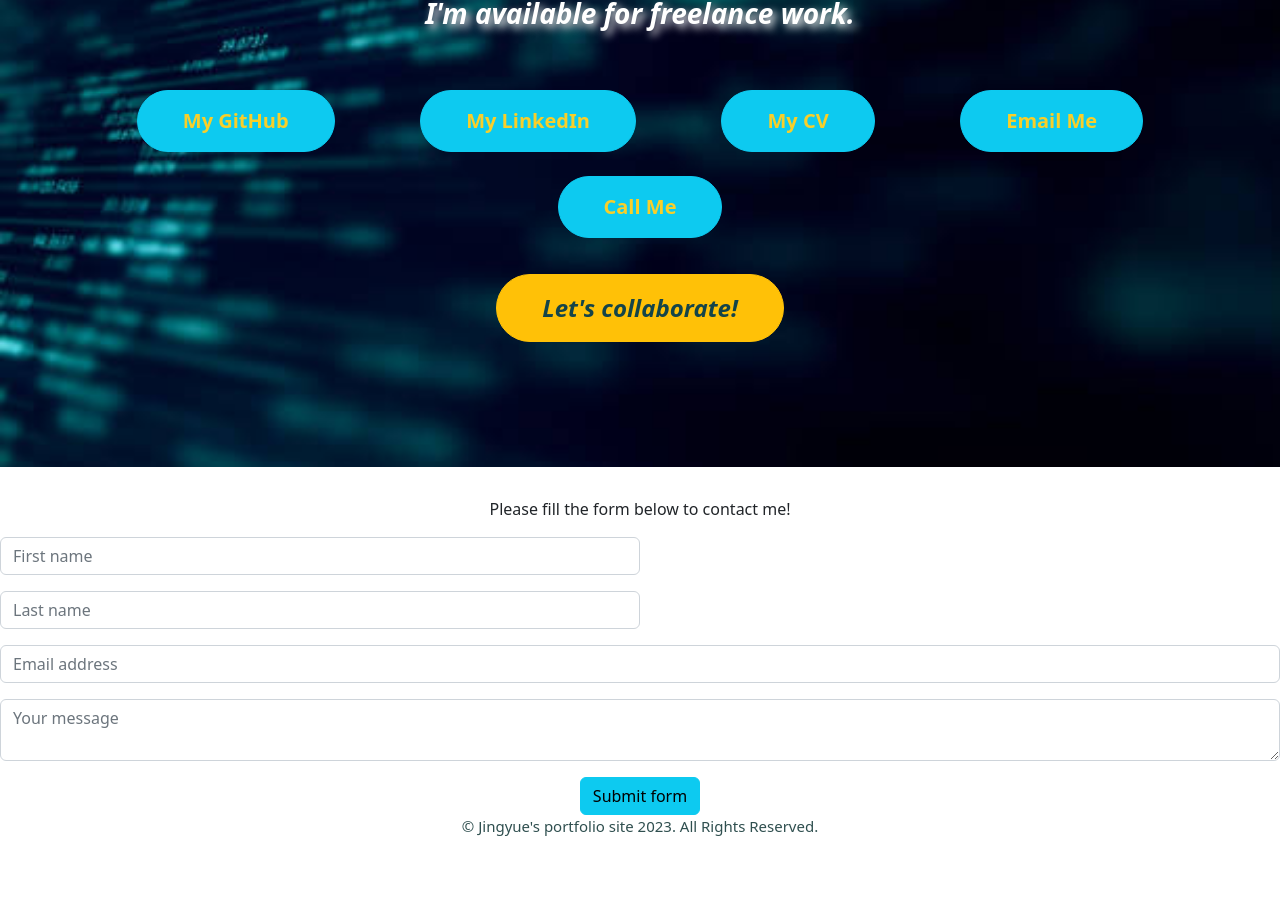
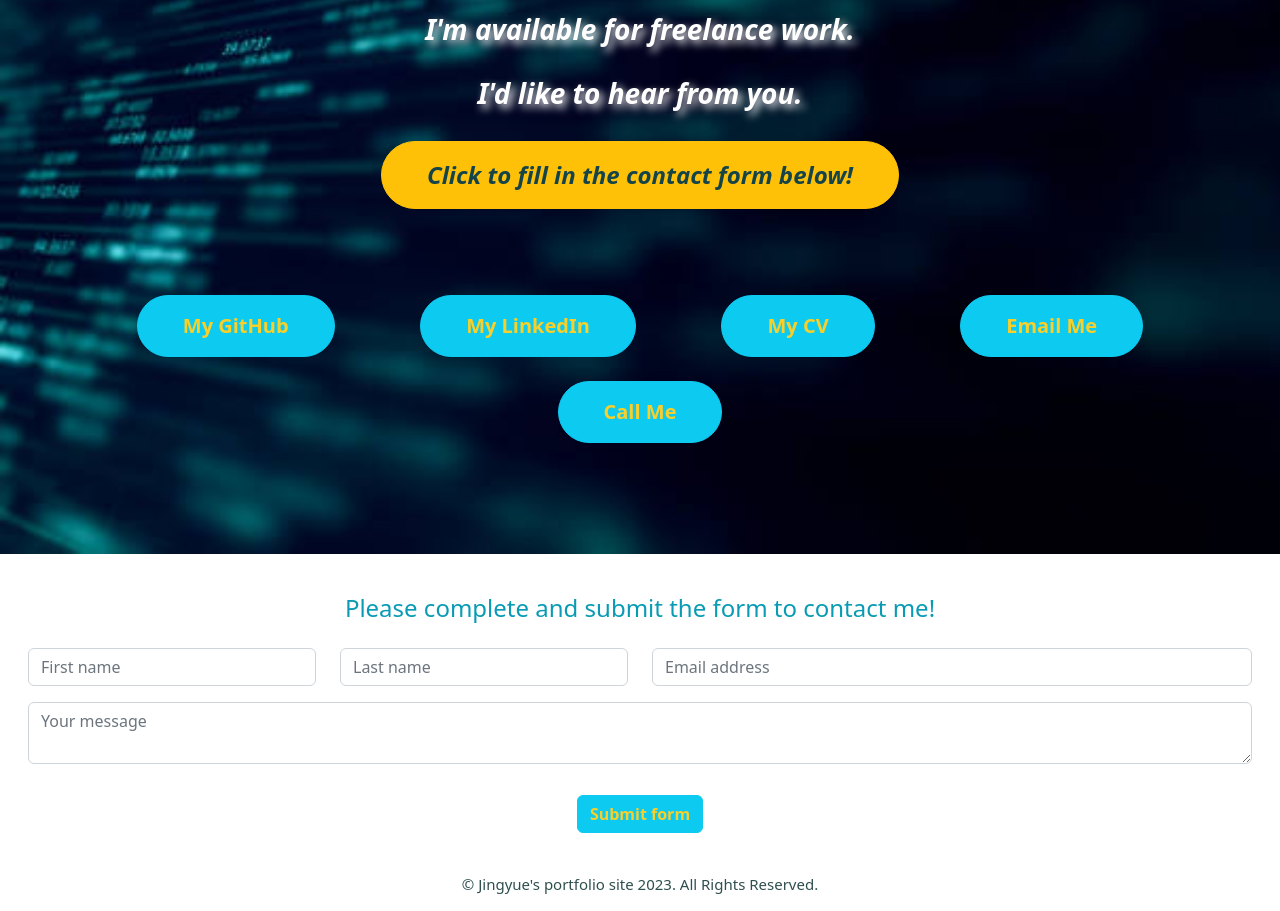
Before and after one commit to dr-jingyuezhao/react-portfolio, a React (Create React App) app: page /#/contact/ContactForm in a window 1280 px wide. Shown: the part 250-1161 px from the top of the page. Before the commit the page ends 1104 px from the top, so only its background shows below. Built offline with nearby package versions, Linux system fonts and the light colour scheme.

Commit message:
make styling changes and update the components accordingly

```diff
--- a/src/components/Contact/index.js
+++ b/src/components/Contact/index.js
@@ -10,14 +10,14 @@
     <div>
       <Jumbotron>
         <h1 className="jumboText mb-5">Get in Touch!</h1>
-        <h3 className="jumboText mb-5">I'm available for freelance work.</h3>
+        <h3 className="jumboText mb-3" style={{ lineHeight: "4rem" }}>I'm available for freelance work. <br />I'd like to hear from you.</h3>
         {/* Information about GitHub, LinkedIn, CV, Email, Phone number */}
+        <Link to="ContactForm" role="button" className="btn btn-warning btn-xl rounded-pill js-scroll-trigger">
+          Click to fill in the contact form below!
+        </Link>
         <ContactInfo />
-        <Link to="ContactForm" role="button" className="btn btn-warning btn-xl rounded-pill js-scroll-trigger">
-          Let's collaborate!
-        </Link>
       </Jumbotron>
-      {/* The contact form for handling events is displayed when clicking the "Let's Collaborate" button */}
+      {/* The contact form for handling events is displayed when clicking the "Click to fill in the contact form" button */}
       <Routes>
         <Route path="ContactForm" element={<ContactForm />} />
       </Routes>
--- a/src/components/Contact/style.css
+++ b/src/components/Contact/style.css
@@ -1,5 +1,4 @@
 .jumboText {
-    /* position: relative; */
     color: white;
     font-weight: bold;
     font-style: italic;
--- a/src/components/ContactForm/index.js
+++ b/src/components/ContactForm/index.js
@@ -4,6 +4,7 @@
 function ContactForm() {
   // Setting the component's initial state
   const [formData, setFormData] = useState({ firstName: "", lastName: "", email: "", message: "" });
+  // Function to handle input change
   const handleInputChange = event => {
     // Getting the value and name of the input which triggered the change
     const { name, value } = event.target;
@@ -13,15 +14,21 @@
       [name]: value
     });
   };
-
+  // Function to handle submitting the form
   const handleFormSubmit = event => {
     // Preventing the default behavior of the form submit
     event.preventDefault();
-    if (!formData.firstName || !formData.lastName || !formData.email) {
-      alert("Fill out your first name, last name and email address, please!");
+    if (!formData.firstName) {
+      alert("Please provide your first name!");
+    } else if (!formData.lastName) {
+      alert("Please provide your last name!");
+    } else if (!formData.email) {
+      alert("Please provide your email address!");
+    } else if (!formData.message) {
+      alert("Would you like to send me a message?");
     } else {
       // Alert the user their first and last name, clear `this.state.firstName` and `this.state.lastName`, clearing the inputs
-      alert(`Hello ${formData.firstName} ${formData.lastName}`);
+      alert(`Dear ${formData.firstName} ${formData.lastName}, thank you for submitting the contact form!`);
       setFormData({
         firstName: "",
         lastName: "",
@@ -33,33 +40,33 @@
 
   return (
     <section className="text-center">
-      <p>
-        Please fill the form below to contact me!
-      </p>
-      <form className="text-center">
-        <div className="form-row">
-          <div className="col-sm-12 col-xl-6 mb-3">
+      <h4 className="px-5 mb-3" style={{ lineHeight: "3rem", color: "rgb(9, 155, 180)" }}>
+        Please complete and submit the form to contact me!
+      </h4>
+      <form>
+        <div className="mx-auto px-3 row">
+          <div className="col-md-6 col-xl-3 mb-3">
             <input className="form-control" type="text" placeholder="First name"
               value={formData.firstName}
               name="firstName"
               onChange={handleInputChange}
             />
           </div>
-          <div className="col-sm-12 col-xl-6 mb-3">
+          <div className="col-md-6 col-xl-3 mb-3">
             <input className="form-control" type="text" placeholder="Last name"
               value={formData.lastName}
               name="lastName"
               onChange={handleInputChange}
             />
           </div>
-          <div className="col mb-3">
+          <div className="col-xl-6 mb-3">
             <input className="form-control" type="email" placeholder="Email address"
               value={formData.email}
               name="email"
               onChange={handleInputChange}
             />
           </div>
-          <div className="col mb-3">
+          <div className="mb-3">
             <textarea className="form-control" type="text" placeholder="Your message"
               value={formData.message}
               name="message"
@@ -68,7 +75,7 @@
             </textarea>
           </div>
         </div>
-        <button class="btn btn-info" type="submit" onClick={handleFormSubmit}>Submit form</button>
+        <button className="submitBtn btn btn-info" type="submit" onClick={handleFormSubmit}>Submit form</button>
       </form>
     </section>
   );
--- a/src/components/ContactForm/style.css
+++ b/src/components/ContactForm/style.css
@@ -2,17 +2,15 @@
     margin: 20px;
   }
 
-  .form input {
-    display: block;
+  /* .form input {
     margin-top: 5px;
     margin-bottom: 5px;
     width: 100%;
-  }
+  } */
 
 
 
 .jumboText {
-    /* position: relative; */
     color: white;
     font-weight: bold;
     font-style: italic;
@@ -33,10 +31,13 @@
     margin: 24px 0;
 }
 
-.infoBtns a {
-    font-size: 20px;
-    font-weight: bold;
-    padding: 15px 45px;
-    margin: 12px 30px;
-    color: rgb(249, 207, 41);
+.submitBtn {
+    font-weight: bold !important;
+    color: rgb(249, 207, 41) !important;
+    margin-top: 15px;
+    margin-bottom: 40px;
 }
+
+.submitBtn:hover {
+    color: rgb(7, 7, 7) !important;
+  }
--- a/src/components/Jumbotron/index.js
+++ b/src/components/Jumbotron/index.js
@@ -3,7 +3,7 @@
 
 function Jumbotron(props) {
   return (
-    <div className="jumbotron">
+    <div className="jumbotron px-5">
       <div className="container h-100">
         <div className="row h-100">
           <div className="col my-auto text-center">
--- a/src/components/ProjectCard/index.js
+++ b/src/components/ProjectCard/index.js
@@ -11,14 +11,14 @@
         <div className="card-body text-center">
           <h5 className="card-title text-capitalize"><strong style={{ color: "rgb(9, 155, 180)", fontSize: "30px", lineHeight: "3rem" }}>Project title: </strong><br />{props.title}</h5>
           <p className="card-text">{props.description}.</p>
-          <ul className="cardInfo" style={{ color: "rgb(9, 155, 180)" }}>
+          <ul className="d-flex flex-column align-items-center" style={{ color: "rgb(9, 155, 180)" }}>
             <li>
-              <Link className="cardInfo font-weight-bold" to={props.appLink} style={{ color: "rgb(9, 155, 180)", fontSize: "20px" }}>
+              <Link className="font-weight-bold" to={props.appLink} style={{ color: "rgb(9, 155, 180)", fontSize: "20px" }}>
                 <strong>The App Link</strong>
               </Link>
             </li>
             <li>
-              <Link className="cardInfo font-weight-bold" to={props.githubRepoLink} style={{ color: "rgb(9, 155, 180)", fontSize: "20px" }}>
+              <Link className="font-weight-bold" to={props.githubRepoLink} style={{ color: "rgb(9, 155, 180)", fontSize: "20px" }}>
                 <strong>GitHub Repo Link</strong>
               </Link>
             </li>
--- a/src/components/ProjectCard/style.css
+++ b/src/components/ProjectCard/style.css
@@ -1,13 +1,3 @@
-.sectionHeading {
-  font-weight: bold;
-  color: var(--blue-color);
-  margin-bottom: 30px;
-}
-
-.cardInfo {
-  text-align: left;
-}
-
 .moreBtn {
   font-size: 20px;
   font-weight: bold !important;
```
